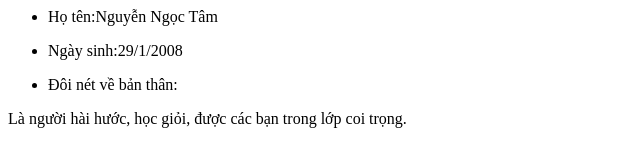
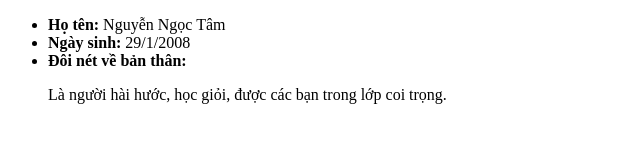
Before and after one commit to vothimyhonghong-beep/vothimyhonghong.github.io, a plain HTML site: page Nhiemvu2/loppho.html in a window 1280 px wide. Shown: the whole page, without its empty margins (0-640 px from the left). Drawn offline with Linux system fonts and the light colour scheme.

Commit message:
Update loppho.html

```diff
--- a/Nhiemvu2/loppho.html
+++ b/Nhiemvu2/loppho.html
@@ -1,12 +1,16 @@
+<!DOCTYPE html>
 <html>
-  <head>
-    <meta charset ="utf-8">
+<head>
+    <meta charset="utf-8">
     <title>Lớp phó</title>
-  </head>
- <body>
-  <ul><li>Họ tên:Nguyễn Ngọc Tâm</li></ul>
-  <ul><li>Ngày sinh:29/1/2008</li></ul>
-  <ul><li>Đôi nét về bản thân:</li></ul>
-   <p>Là người hài hước, học giỏi, được các bạn trong lớp coi trọng. </p>
- </body>
+</head>
+<body>
+    <ul>
+        <li><strong>Họ tên:</strong> Nguyễn Ngọc Tâm</li>
+        <li><strong>Ngày sinh:</strong> 29/1/2008</li>
+        <li><strong>Đôi nét về bản thân:</strong>
+            <p>Là người hài hước, học giỏi, được các bạn trong lớp coi trọng.</p>
+        </li>
+    </ul>
+</body>
 </html>
```
